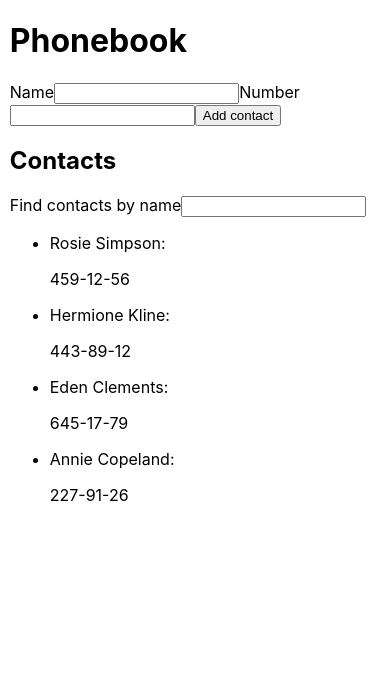
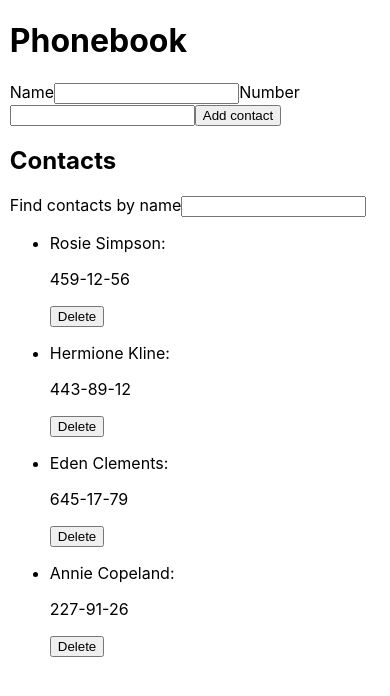
Before and after one commit to igorklyopov/goit-react-hw-02-phonebook, a React (Create React App) app: page / in a window 390 px wide. Shown: the top 696 px of the page. Built offline with nearby package versions, Linux system fonts and the light colour scheme.

Commit message:
steps 5 and 6: Prevents the user from adding contacts whose names are already in the phone book and adds the ability to delete previously saved contacts

```diff
--- a/src/App.js
+++ b/src/App.js
@@ -2,7 +2,7 @@ import React, { Component } from "react";
 import { v4 as uuidv4 } from "uuid";
 import Container from "./components/Container/Container";
 import ContactsList from "./components/ContactsList/ContactsList";
-import Form from "./components/ContactForm/ContactForm";
+import ContactForm from "./components/ContactForm/ContactForm";
 import Filter from "./components/Filter/Filter";
 
 class App extends Component {
@@ -25,6 +25,26 @@ class App extends Component {
       number,
     };
 
+    const { contacts } = this.state;
+
+    const duplicateContactName = contacts.find(
+      (contact) => contact.name === contactsItem.name
+    );
+    const duplicateContactNumber = contacts.find(
+      (contact) => contact.number === contactsItem.number
+    );
+
+    if (duplicateContactName) {
+      alert(`${contactsItem.name} is already in contacts!`);
+      return;
+    }
+    if (duplicateContactNumber) {
+      alert(
+        `${contactsItem.number} is already in contacts! (${duplicateContactNumber.name} has this number)`
+      );
+      return;
+    }
+
     this.setState(({ contacts }) => ({
       contacts: [contactsItem, ...contacts],
     }));
@@ -43,16 +63,27 @@ class App extends Component {
     );
   };
 
+  deleteContact = (contactId) => {
+    this.setState((prevState) => ({
+      contacts: prevState.contacts.filter(
+        (contact) => contact.id !== contactId
+      ),
+    }));
+  };
+
   render() {
     const filteredContacts = this.getFilteredContacts();
 
     return (
       <Container>
         <h1>Phonebook</h1>
-        <Form onSubmitData={this.addContact} />
+        <ContactForm onSubmitData={this.addContact} />
         <h2>Contacts</h2>
         <Filter onFilterChange={this.onFilterChange} />
-        <ContactsList contacts={filteredContacts} />
+        <ContactsList
+          contacts={filteredContacts}
+          onDeleteContactBtnClick={this.deleteContact}
+        />
       </Container>
     );
   }
--- a/src/components/ContactForm/ContactForm.js
+++ b/src/components/ContactForm/ContactForm.js
@@ -1,7 +1,7 @@
 import React, { Component } from "react";
 import style from "../ContactForm/ContactForm.module.css";
 
-class ContactsForm extends Component {
+class ContactForm extends Component {
   state = {
     name: "",
     number: "",
@@ -58,4 +58,4 @@ class ContactsForm extends Component {
   }
 }
 
-export default ContactsForm;
+export default ContactForm;
--- a/src/components/ContactsList/ContactsList.js
+++ b/src/components/ContactsList/ContactsList.js
@@ -1,12 +1,15 @@
 import style from "../ContactsList/ContactsList.module.css";
 
-const ContactsList = ({ contacts }) => {
+const ContactsList = ({ contacts, onDeleteContactBtnClick }) => {
   return (
     <ul className={style.contactsList}>
-      {contacts.map((contact) => (
-        <li key={contact.id} className={style.contactsListItem}>
-          <p>{contact.name}: </p>
-          <p>{contact.number}</p>
+      {contacts.map(({ id, name, number }) => (
+        <li key={id} className={style.contactsListItem}>
+          <p>{name}: </p>
+          <p>{number}</p>
+          <button type="button" onClick={() => onDeleteContactBtnClick(id)}>
+            Delete
+          </button>
         </li>
       ))}
     </ul>
```
